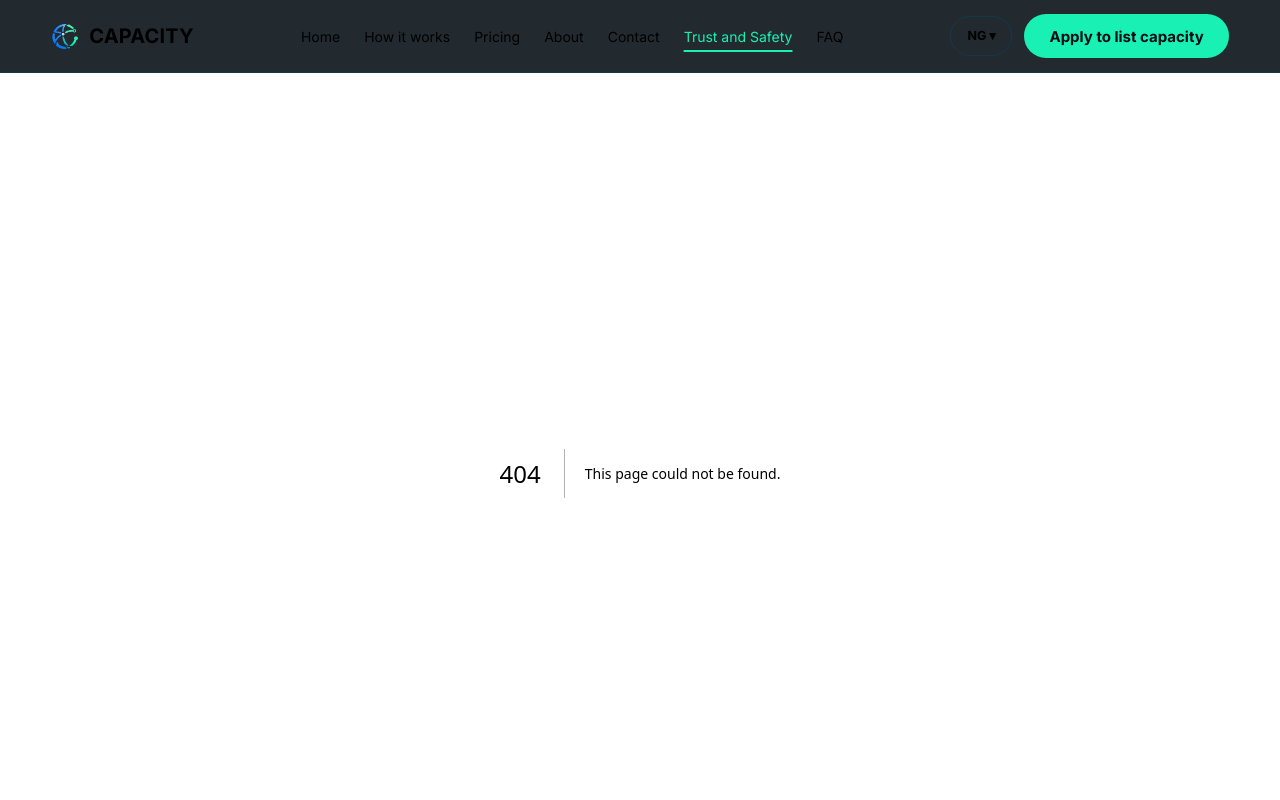
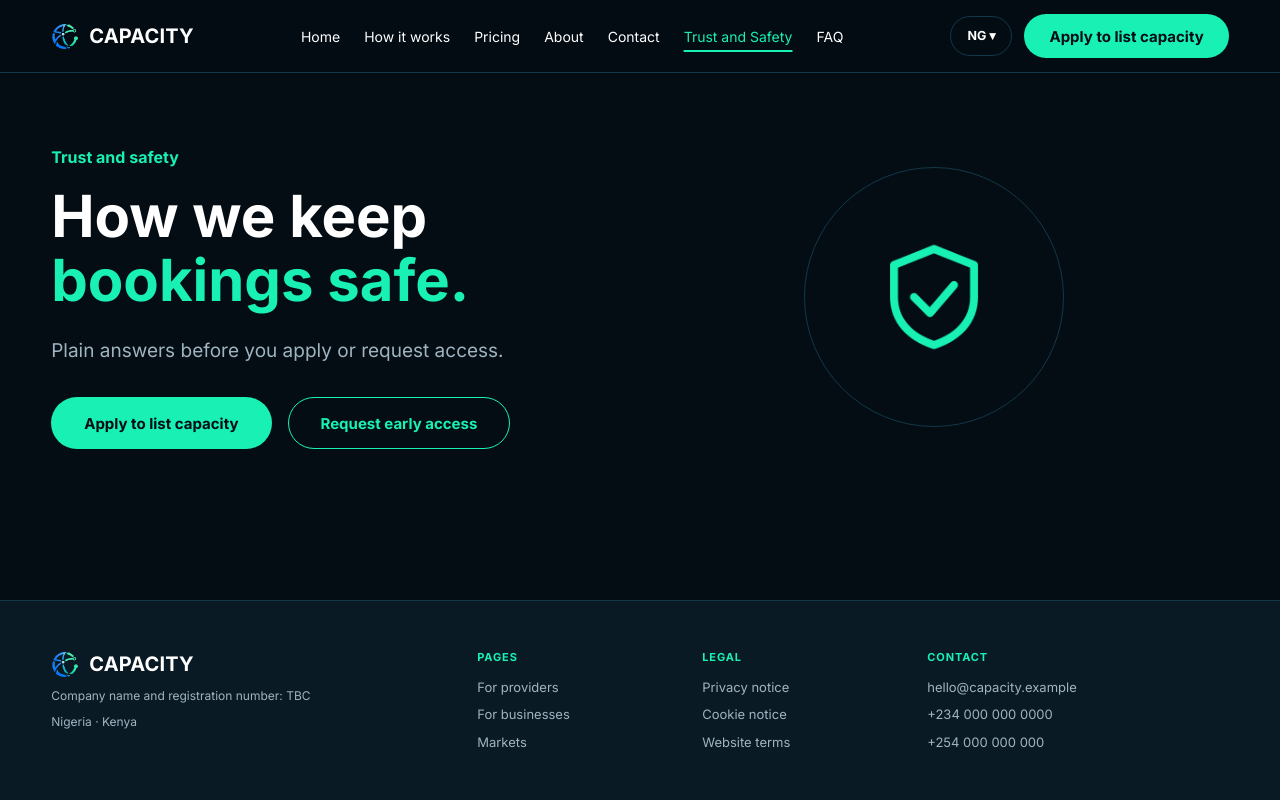
Before and after one commit to mohhx/capacity-repo, a Next.js app: page /trust-and-safety in a window 1280 px wide. Before the commit this address had no page. Shown: the top 800 px of the page. Built offline with nearby package versions, Linux system fonts and the light colour scheme.

Commit message:
Trust and safety: page shell and hero with shield

```diff
--- /dev/null
+++ b/src/app/trust-and-safety/page.module.css
@@ -0,0 +1,12 @@
+.page {
+  display: grid;
+  grid-template-columns: minmax(0, 1fr); /* lets the page shrink to the screen */
+  align-content: start;
+  padding-top: var(--space-12);
+}
+
+@media (min-width: 768px) {
+  .page {
+    padding-top: 4.5rem;
+  }
+}
--- /dev/null
+++ b/src/app/trust-and-safety/page.tsx
@@ -0,0 +1,13 @@
+import type { Metadata } from "next";
+import { TrustHero } from "@/components/trust/TrustHero";
+import styles from "./page.module.css";
+
+export const metadata: Metadata = { title: "Trust and safety" };
+
+export default function TrustAndSafetyPage() {
+  return (
+    <main className={`container ${styles.page}`}>
+      <TrustHero />
+    </main>
+  );
+}
--- /dev/null
+++ b/src/components/trust/TrustHero.module.css
@@ -0,0 +1,82 @@
+.hero {
+  display: grid;
+  grid-template-columns: minmax(0, 1fr);
+  gap: var(--space-8);
+  align-items: center;
+}
+
+.text {
+  display: grid;
+  gap: var(--space-4);
+}
+
+.eyebrow {
+  margin: 0;
+  color: var(--mint);
+  font-size: 0.875rem;
+  font-weight: 700;
+}
+
+.title {
+  margin: 0 0 var(--space-2);
+  font-size: clamp(2.125rem, 6vw + 0.5rem, 3.625rem);
+  font-weight: 700;
+  line-height: 1.1;
+  color: var(--white);
+}
+
+.accent {
+  display: block;
+  color: var(--mint);
+}
+
+.lead {
+  margin: 0;
+  font-size: var(--fs-lead);
+  color: var(--muted);
+}
+
+.actions {
+  display: flex;
+  flex-wrap: wrap;
+  gap: var(--space-4);
+  padding-top: var(--space-4);
+}
+
+.actions > * {
+  flex: 1 1 100%;
+}
+
+@media (min-width: 640px) {
+  .actions > * {
+    flex: none;
+  }
+}
+
+/* The shield circle is desktop only; the phone frame has none. */
+.badge {
+  display: none;
+}
+
+@media (min-width: 768px) {
+  .eyebrow {
+    font-size: 1rem;
+  }
+}
+
+@media (min-width: 900px) {
+  .hero {
+    grid-template-columns: repeat(2, minmax(0, 1fr));
+    gap: 0;
+  }
+
+  .badge {
+    display: grid;
+    place-items: center;
+    justify-self: center;
+    width: 16.25rem;
+    height: 16.25rem;
+    border: var(--border-width) solid var(--border);
+    border-radius: 50%;
+  }
+}
--- /dev/null
+++ b/src/components/trust/TrustHero.tsx
@@ -0,0 +1,28 @@
+import { Button } from "@/components/ui/Button";
+import { Icon } from "@/components/ui/Icon";
+import { TRUST } from "@/content/trust-and-safety";
+import styles from "./TrustHero.module.css";
+
+export function TrustHero() {
+  const { eyebrow, title, accent, lead, primaryCta, secondaryCta } = TRUST.hero;
+  return (
+    <section className={styles.hero}>
+      <div className={styles.text}>
+        <p className={styles.eyebrow}>{eyebrow}</p>
+        <h1 className={styles.title}>
+          {title} <span className={styles.accent}>{accent}</span>
+        </h1>
+        <p className={styles.lead}>{lead}</p>
+        <div className={styles.actions}>
+          <Button href={primaryCta.href}>{primaryCta.label}</Button>
+          <Button href={secondaryCta.href} variant="secondary">
+            {secondaryCta.label}
+          </Button>
+        </div>
+      </div>
+      <div className={styles.badge} aria-hidden="true">
+        <Icon name="verified" size={120} />
+      </div>
+    </section>
+  );
+}
--- /dev/null
+++ b/src/content/trust-and-safety.ts
@@ -0,0 +1,65 @@
+// Trust and safety page copy, from the Figma desktop and phone frames.
+import type { IconName } from "@/components/ui/Icon";
+import { PRIMARY_CTA, SECONDARY_CTA } from "@/content/site";
+
+export interface TrustCard {
+  id: string;
+  icon: IconName;
+  title: string;
+  text: string;
+}
+
+export const TRUST = {
+  hero: {
+    eyebrow: "Trust and safety",
+    title: "How we keep",
+    accent: "bookings safe.",
+    lead: "Plain answers before you apply or request access.",
+    primaryCta: PRIMARY_CTA,
+    secondaryCta: SECONDARY_CTA,
+  },
+  cards: [
+    {
+      id: "verified",
+      icon: "verified",
+      title: "Who is verified",
+      text: "Every user verifies a phone number and a government ID. Providers also verify their business and address. Documents are never shown publicly.",
+    },
+    {
+      id: "held",
+      icon: "payment-held",
+      title: "Payment held until delivery",
+      text: "Payment is held securely and released after delivery is confirmed and the dispute window closes.",
+    },
+    {
+      id: "wrong",
+      icon: "dispute-support",
+      title: "If something goes wrong",
+      text: "Either side can open a dispute with evidence. Funds stay held while it is reviewed. An admin decides.",
+    },
+    {
+      id: "ratings",
+      icon: "ratings",
+      title: "Ratings and reviews",
+      text: "Both sides rate each other after a booking.",
+    },
+    {
+      id: "carried",
+      icon: "not-allowed",
+      title: "What cannot be carried",
+      text: "Prohibited goods are not allowed. The full list will be shown here.",
+    },
+    {
+      id: "is-not",
+      icon: "information",
+      title: "What CAPACITY is and is not",
+      text: "CAPACITY is an exchange, not the carrier. The provider is responsible for cargo in transit. Insurance is not offered yet.",
+    },
+  ] satisfies TrustCard[],
+  closing: {
+    title: "Ready to take the next step?",
+    text: "Short form. No account or password.",
+    cta: PRIMARY_CTA,
+    link: { label: "Request early access as a business →", href: SECONDARY_CTA.href },
+  },
+};
```
